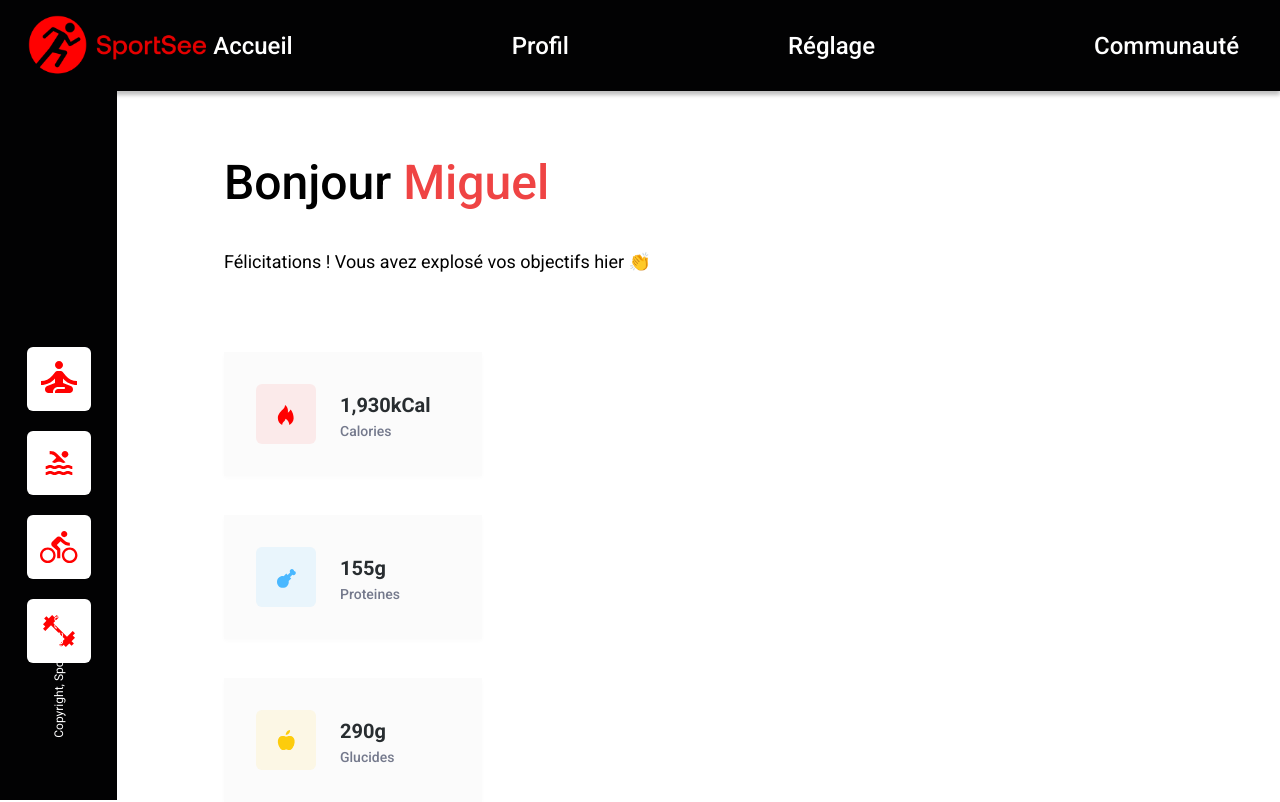
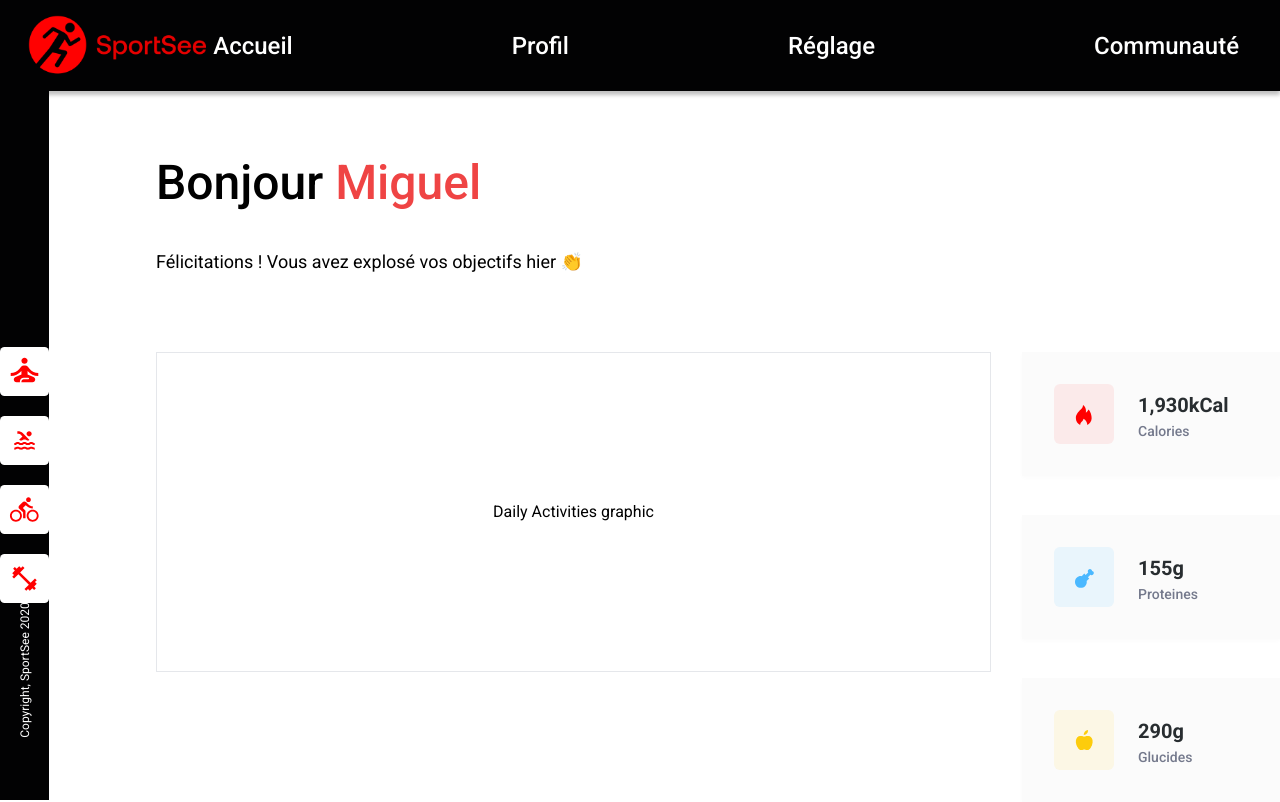
Before and after one commit to Souleymane7800/P12-SportSee, a Next.js app in the folder sportsee-frontend/: page / in a window 1280 px wide. Shown: the top 802 px of the page. Built offline with nearby package versions, Linux system fonts and the light colour scheme.

Commit message:
daylieActivities

```diff
--- a/sportsee-frontend/src/app/components/PageContent.tsx
+++ b/sportsee-frontend/src/app/components/PageContent.tsx
@@ -1,4 +1,5 @@
 import Calories from "../data/Calories";
+import DailyActivities from "../data/DailyActivities";
 import Glucides from "../data/Glucides";
 import Lipides from "../data/Lipides";
 import Proteines from "../data/Proteines";
@@ -16,11 +17,17 @@ export default function PageContent() {
           Félicitations ! Vous avez explosé vos objectifs hier 👏
         </h2>
       </div>
-      <div className="flex-row space-y-[39px]">
-        <Calories />
-        <Proteines />
-        <Glucides />
-        <Lipides />
+      <div className="flex space-x-[31px]">
+        <div className="flex-row space-y-[28px]">
+          <DailyActivities />
+        </div>
+
+        <div className="flex-row space-y-[39px]">
+          <Calories />
+          <Proteines />
+          <Glucides />
+          <Lipides />
+        </div>
       </div>
     </div>
   );
```
